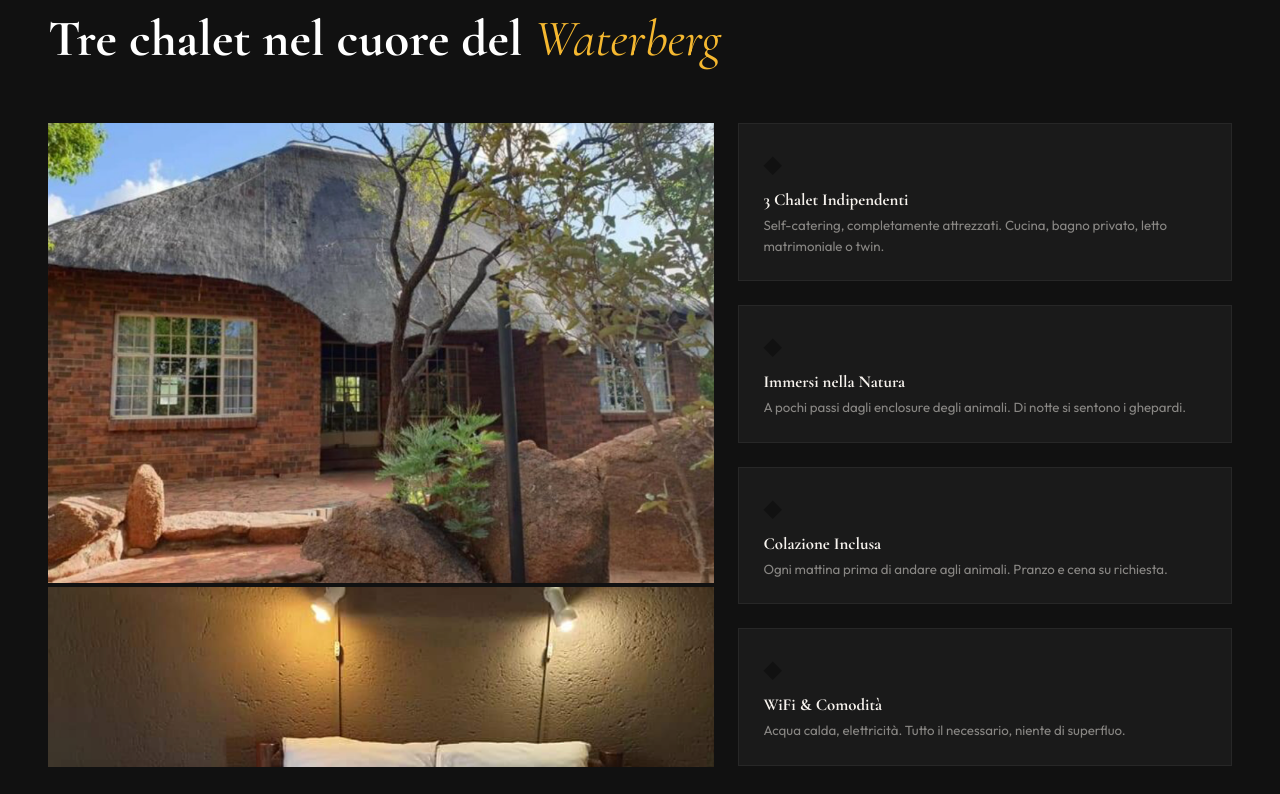
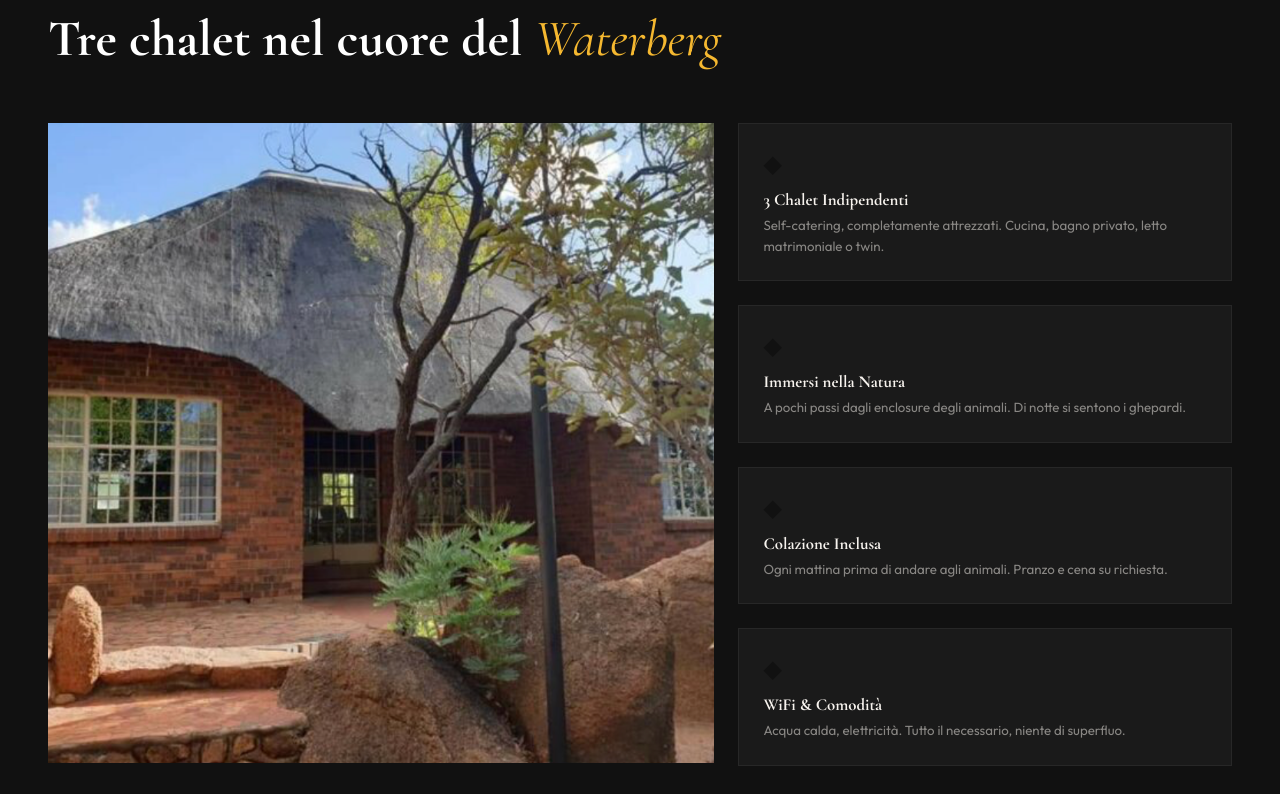
Before and after one commit to armaanmultani2008/Novas-Legacy, a React (Vite) app: page / in a window 1280 px wide. Shown: the part 6646-7440 px from the top of the page. Built offline with nearby package versions, Linux system fonts and the light colour scheme.

Commit message:
sistemazione immagini e scritte al cambio lingua

```diff
--- a/src/hooks/useScrollReveal.js
+++ b/src/hooks/useScrollReveal.js
@@ -2,19 +2,28 @@ import { useEffect } from 'react'
 
 export function useScrollReveal() {
   useEffect(() => {
+    const sel = '.reveal, .rv, .rv-left, .rv-right, .rv-scale, .rv-up'
+
     const observer = new IntersectionObserver((entries) => {
       entries.forEach(entry => {
         if (entry.isIntersecting) entry.target.classList.add('visible')
       })
     }, { threshold: 0.1, rootMargin: '0px 0px -30px 0px' })
 
-    const sel = '.reveal, .rv, .rv-left, .rv-right, .rv-scale, .rv-up'
-    const elements = document.querySelectorAll(sel)
-    elements.forEach(el => {
-      el.classList.remove('visible')
-      observer.observe(el)
-    })
+    const observe = () => {
+      document.querySelectorAll(sel).forEach(el => {
+        if (!el.classList.contains('visible')) observer.observe(el)
+      })
+    }
 
-    return () => observer.disconnect()
+    observe()
+
+    const mutation = new MutationObserver(observe)
+    mutation.observe(document.body, { childList: true, subtree: true })
+
+    return () => {
+      observer.disconnect()
+      mutation.disconnect()
+    }
   }, [])
 }
--- a/src/index.css
+++ b/src/index.css
@@ -863,11 +863,11 @@ nav.solid {
 }
 
 .accom-main-img {
-  height: 460px;
+  height: 640px;
   overflow: hidden;
 }
 
-.accom-main-img img { width: 100%; height: 100%; object-fit: cover; }
+.accom-main-img img { width: 100%; height: 100%; object-fit: cover; object-position: center center; }
 
 .accom-right { display: flex; flex-direction: column; gap: 1.5rem; }
 
--- a/src/pages/Home.jsx
+++ b/src/pages/Home.jsx
@@ -348,7 +348,7 @@ function Home({ goTo }) {
 
         <div className="testimonials-grid">
           {testiQuotes.map((quote, i) => (
-            <div key={TESTI_NAMES[i]} className={`testi-card rv rv-d${i + 1}`}>
+            <div key={i} className={`testi-card rv rv-d${i + 1}`}>
               <div className="testi-stars">{'★'.repeat(5)}</div>
               <div className="testi-quote">{quote}</div>
               <div className="testi-author">
@@ -371,21 +371,14 @@ function Home({ goTo }) {
         </h2>
 
         <div className="accom-grid">
-          <div style={{ display: 'flex', flexDirection: 'column', gap: '4px', animation: 'fadeUp 0.9s 0.2s both' }}>
+          <div style={{ animation: 'fadeUp 0.9s 0.2s both' }}>
             <div className="accom-main-img">
               <img src={IMG.accom} alt="Chalet Nova's Legacy" />
-            </div>
-            <div style={{ height: '180px', overflow: 'hidden' }}>
-              <img
-                src={IMG.accom2}
-                alt="Vista sulla riserva"
-                style={{ width: '100%', height: '100%', objectFit: 'cover', objectPosition: 'center 40%' }}
-              />
             </div>
           </div>
           <div className="accom-right">
             {accomTitles.map((title, i) => (
-              <div key={title} className={`accom-feature rv rv-d${i + 1}`}>
+              <div key={i} className={`accom-feature rv rv-d${i + 1}`}>
                 <div className="accom-feature-icon">◆</div>
                 <h4>{title}</h4>
                 <p>{accomDescs[i]}</p>
```
